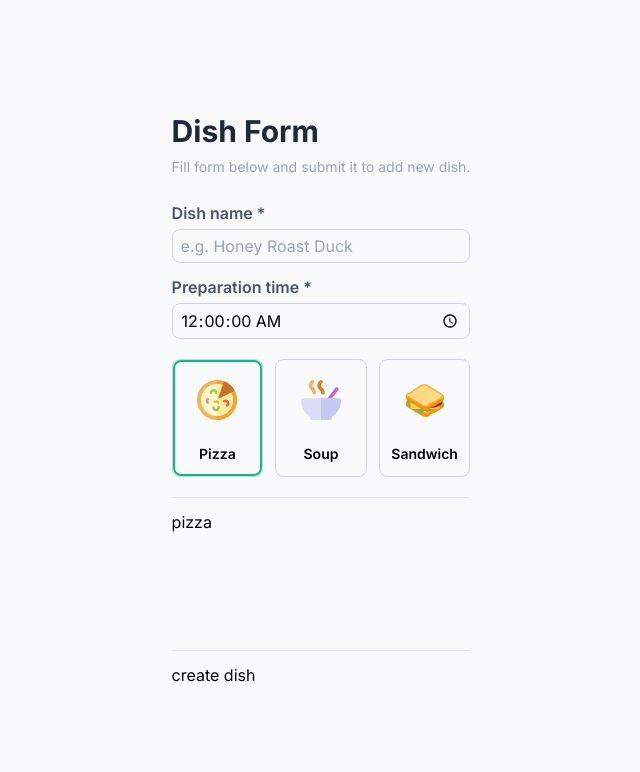
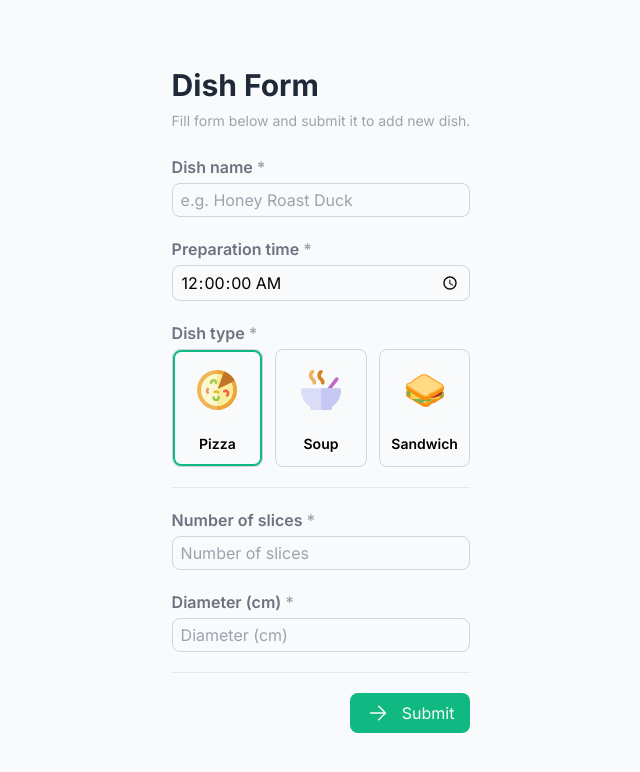
Before and after one commit to iEranDEV/dishes-recruitment-task, a Next.js app: page / in a window 1280 px wide. Both pictures are taken after a click on the element "Pizza". Shown: the top 772 px of the page, without its empty margins (319-959 px from the left). Built offline with nearby package versions, Linux system fonts and the light colour scheme.

Commit message:
details carousel

```diff
--- /dev/null
+++ b/app/components/Button.tsx
@@ -0,0 +1,21 @@
+import { useContext } from "react";
+import { FormContext } from "../context/FormContext";
+
+export default function Button() {
+
+    const formContext = useContext(FormContext);
+
+
+    const active = true;
+
+    return (
+        <div className="w-full flex justify-end">
+            <button type="submit" className={`px-4 py-2 text-gray-50 rounded-lg flex items-center gap-3 bg-emerald-500`}>
+                <svg xmlns="http://www.w3.org/2000/svg" fill="none" viewBox="0 0 24 24" strokeWidth={1.5} stroke="currentColor" className="w-6 h-6">
+                    <path strokeLinecap="round" strokeLinejoin="round" d="M4.5 12h15m0 0l-6.75-6.75M19.5 12l-6.75 6.75" />
+                </svg>
+                <span>Submit</span>
+            </button>
+        </div>
+    )
+}
--- a/app/components/Input.tsx
+++ b/app/components/Input.tsx
@@ -14,7 +14,7 @@ export default function Input({ title, name, type, placeholder }: InputProps) {
 
     return (
         <div className="flex flex-col gap-1">
-            <label htmlFor="name" className="text-gray-600 font-semibold">{title} *</label>
+            <label htmlFor="name" className="text-gray-500 font-semibold">{title} <span className="text-gray-400">*</span></label>
             <input
             type={type}
             step={type === 'time' ? 2 : 1}
@@ -23,7 +23,7 @@ export default function Input({ title, name, type, placeholder }: InputProps) {
             className="bg-gray-50 border border-gray-300 px-2 py-1 rounded-lg"
             required
             placeholder={placeholder && placeholder}
-            value={formContext?.formData[name]}
+            defaultValue={formContext?.formData[name]}
             onChange={(e) => formContext?.handleChange(name, e.target.value)} />
         </div>
     )
--- /dev/null
+++ b/app/components/details/DetailsCarousel.tsx
@@ -0,0 +1,38 @@
+import { FormContext } from "@/app/context/FormContext"
+import { AnimatePresence } from "framer-motion";
+import { useContext } from "react"
+import DetailsCarouselElement from "./DetailsCarouselElement";
+import Input from "../Input";
+
+
+export default function DetailsCarousel() {
+
+    const formContext = useContext(FormContext);
+
+    return (
+        <div className="relative h-36">
+            {formContext && <AnimatePresence>
+                {{
+                    'Pizza': <DetailsCarouselElement key={`pizza`}>
+                        {/* Pizza details */}
+                            <>
+                                <Input title="Number of slices" name="no_of_slices" type="number" placeholder="Number of slices" />
+                                <Input title="Diameter (cm)" name="diameter" type="number" placeholder="Diameter (cm)" />
+                            </>
+                        </DetailsCarouselElement>,
+                    'Soup': <DetailsCarouselElement key={`soup`}>
+                            {/* Soup details */}
+                            <Input title="Spiciness scale (1-10)" name="spiciness_scale" type="number" placeholder="Spiciness scale" />
+                        </DetailsCarouselElement>,
+                    'Sandwich': <DetailsCarouselElement key={`sandwich`}>
+                            {/* Sandwich details */}
+                            <Input title="Slices of bread" name="slices_of_bread" type="number" placeholder="Slices of bread" />
+                        </DetailsCarouselElement>,
+                    'None': <div className="w-full h-full flex justify-center items-center">
+                        <span className="text-gray-300 text-sm">Select type above and then fill details</span>
+                    </div>
+                }[formContext.formData.type]}
+            </AnimatePresence>}
+        </div>
+    )
+}
--- /dev/null
+++ b/app/components/details/DetailsCarouselElement.tsx
@@ -0,0 +1,14 @@
+import { motion } from "framer-motion";
+
+export default function DetailsCarouselElement({ children }: { children: JSX.Element}) {
+
+    return (
+        <motion.div
+        className="absolute flex flex-col gap-5 w-full"
+        initial={{x: -200, opacity: 0}}
+        animate={{x: 0, opacity: 1}}
+        exit={{x: 200, opacity: 0}}>
+            {children}
+        </motion.div>
+    )
+}
--- a/app/components/DishTypeSection.tsx
+++ b/app/components/dish_type/DishTypeSection.tsx
@@ -8,7 +8,7 @@ export default function DishTypeSection() {
 
 
     return (
-        <div className="w-full grid grid-cols-3 py-2 gap-3">
+        <div className="w-full grid grid-cols-3 gap-3">
             <DishTypeSelect img={pizzaImage} type={DishType.Pizza} />
             <DishTypeSelect img={soupImage} type={DishType.Soup} />
             <DishTypeSelect img={sandwichImage} type={DishType.Sandwich} />
--- a/app/components/DishTypeSelect.tsx
+++ b/app/components/dish_type/DishTypeSelect.tsx
@@ -1,7 +1,7 @@
 import { DishType } from "@/types"
 import Image from "next/image"
 import { useContext } from "react";
-import { FormContext } from "../context/FormContext";
+import { FormContext } from "../../context/FormContext";
 import { motion } from "framer-motion";
 
 type DishTypeSelectProps = {
@@ -18,8 +18,8 @@ export default function DishTypeSelect({ img, type }: DishTypeSelectProps) {
 
     return (
         <motion.div
-        onClick={() => formContext?.handleChange('type', type)}
-        className={`w-full py-3 flex flex-col justify-center items-center gap-4 rounded-lg border border-gray-300 relative`}>
+        onClick={() => !selected && formContext?.handleChange('type', type)}
+        className={`w-full py-3 cursor-pointer flex flex-col justify-center items-center gap-4 rounded-lg border border-gray-300 relative`}>
             <div className="h-14 w-14 flex justify-center items-center rounded-full overflow-hidden bg-gray-50">
                 <Image src={img} alt={name} className="h-10 w-10" />
             </div>
--- a/app/page.tsx
+++ b/app/page.tsx
@@ -1,30 +1,42 @@
 'use client';
 
-import { FormEvent, useState } from "react";
+import { FormEvent, useEffect, useState } from "react";
 import Input from "./components/Input";
 import { DishForm, DishType } from "@/types";
 import { FormContext } from "./context/FormContext";
-import DishTypeSection from "./components/DishTypeSection";
-import { AnimatePresence, motion } from "framer-motion";
+import DishTypeSection from "./components/dish_type/DishTypeSection";
+import Button from "./components/Button";
+import DetailsCarousel from "./components/details/DetailsCarousel";
 
 export default function FormPage() {
 	const [formData, setFormData] = useState<DishForm>({
 		name: '',
 		preparation_time: '00:00:00',
-		type: DishType.Pizza
-	})
+		type: DishType.None,
+	});
 
-	const onSubmit = (e: FormEvent<HTMLFormElement>) => {
+	// Reset form details after type change
+	useEffect(() => {
+		setFormData({
+			name: formData.name,
+			preparation_time: formData.preparation_time,
+			type: formData.type,
+		})
+	}, [formData.type]);
+
+	// Submit function
+	const handleSubmit = (e: FormEvent<HTMLFormElement>) => {
 		e.preventDefault();
 		console.log('submitted')
 	}
 
+	// Change value of form field
 	const handleChange = (field: string, value: string) => {
 		setFormData((prevData) => ({...prevData, [field]: value}))
 	}
 
 	return (
-		<div className="h-full w-full flex justify-center items-center">
+		<div className="h-full w-full flex justify-center items-center overflow-hidden">
 			<div className="flex flex-col gap-6">
 				<div className="flex flex-col gap-2">
 					{/* Heading text */}
@@ -38,31 +50,29 @@ export default function FormPage() {
 
 				{/* Form */}
 				<FormContext.Provider value={{formData, handleChange}}>
-					<form onSubmit={(e) => onSubmit(e)} className="w-full flex flex-col gap-3">
+					<form onSubmit={(e) => handleSubmit(e)} className="w-full flex flex-col gap-5">
+
+						{/* Dish name input */}
 						<Input title="Dish name" name="name" type="text" placeholder="e.g. Honey Roast Duck" />
+
+						{/* Preparation time input (--:--:-- format) */}
 						<Input title="Preparation time" name="preparation_time" type="time" placeholder="test"  />
 
-						{/* Select dish type */}
-						<DishTypeSection />
-
-						<hr />
-
-						<div className="relative h-32">
-							<AnimatePresence>
-								{/*{
-									'Pizza': <motion.span key="pizza" initial={{x: -500, opacity: 0}} animate={{x: 0, opacity: 1}} exit={{x: 500, opacity: 0}}>pizza</motion.span>,
-									'Soup': <motion.span key="soup" initial={{x: -500, opacity: 0}} animate={{x: 0, opacity: 1}} exit={{x: 500, opacity: 0}}>soup</motion.span>,
-									'Sandwich': <motion.span key="sandwich" initial={{x: -500, opacity: 0}} animate={{x: 0, opacity: 1}} exit={{x: 500, opacity: 0}}>sandwich</motion.span>
-								}[formData.type]*/}
-								{formData.type === DishType.Pizza && <motion.span key={crypto.randomUUID()} className="absolute" initial={{x: -500, opacity: 0}} animate={{x: 0, opacity: 1}} exit={{x: 500, opacity: 0}}>pizza</motion.span>}
-								{formData.type === DishType.Soup && <motion.span key={crypto.randomUUID()} className="absolute" initial={{x: -500, opacity: 0}} animate={{x: 0, opacity: 1}} exit={{x: 500, opacity: 0}}>soup</motion.span>}
-								{formData.type === DishType.Sandwich && <motion.span key={crypto.randomUUID()} className="absolute" initial={{x: -500, opacity: 0}} animate={{x: 0, opacity: 1}} exit={{x: 500, opacity: 0}}>sandwich</motion.span>}
-							</AnimatePresence>
+						{/* Dish type select input */}
+						<div className="flex flex-col gap-1">
+							<label htmlFor="name" className="text-gray-500 font-semibold">Dish type <span className="text-gray-400">*</span></label>
+							<DishTypeSection />
 						</div>
 
 						<hr />
 
-						create dish
+						{/* Animated carousel of detail inputs */}
+						<DetailsCarousel />
+
+						<hr />
+
+						{/* Submit button */}
+						<Button />
 					</form>
 				</FormContext.Provider>
 			</div>
--- a/types/index.ts
+++ b/types/index.ts
@@ -1,7 +1,8 @@
 export enum DishType {
     Pizza = "Pizza",
     Soup = "Soup",
-    Sandwich = "Sandwich"
+    Sandwich = "Sandwich",
+    None = "None"
 }
 
 interface FormData {
@@ -11,5 +12,9 @@ interface FormData {
 export interface DishForm extends FormData {
     name: string,
     preparation_time: string,
-    type: DishType
+    type: DishType,
+    no_of_slices?: number,
+    diameter?: number,
+    spiciness_scale?: number,
+    slices_of_bread?: number
 }
```
